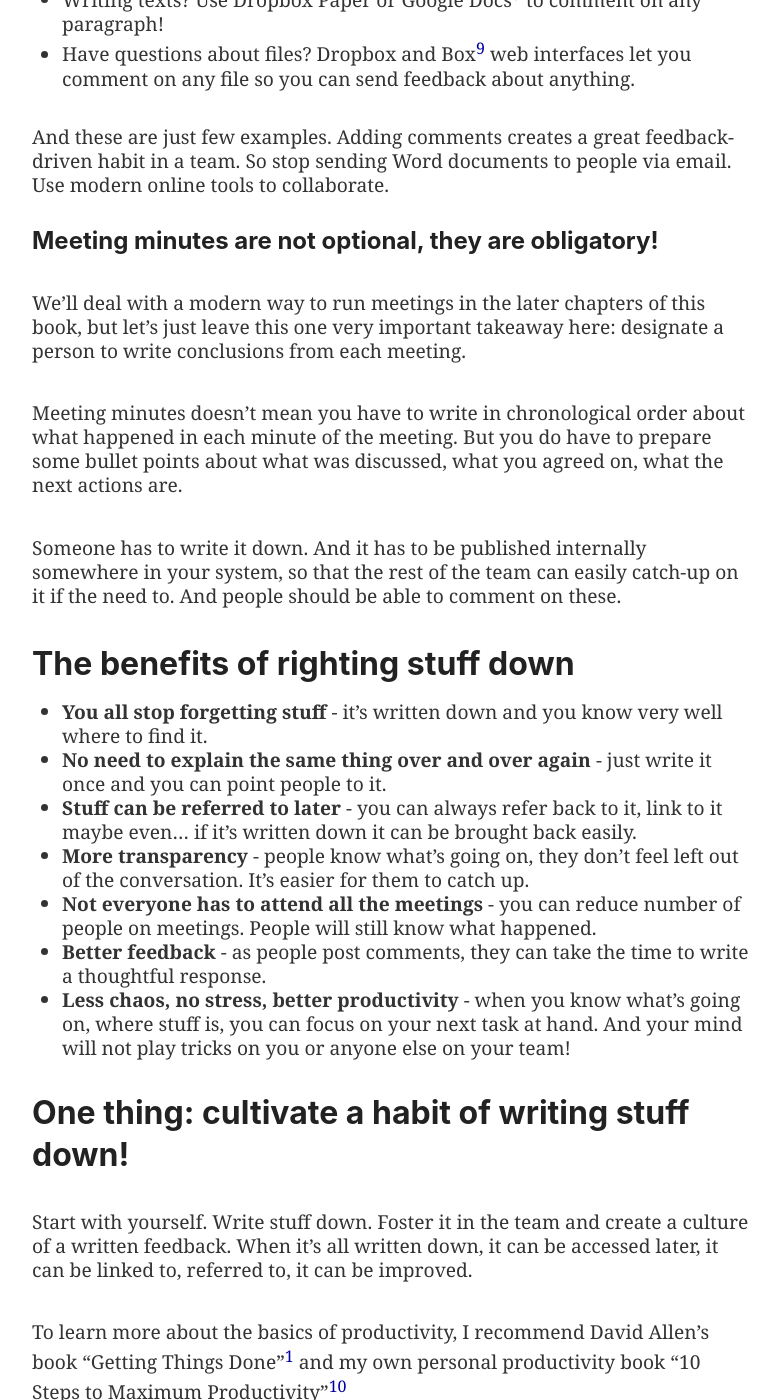
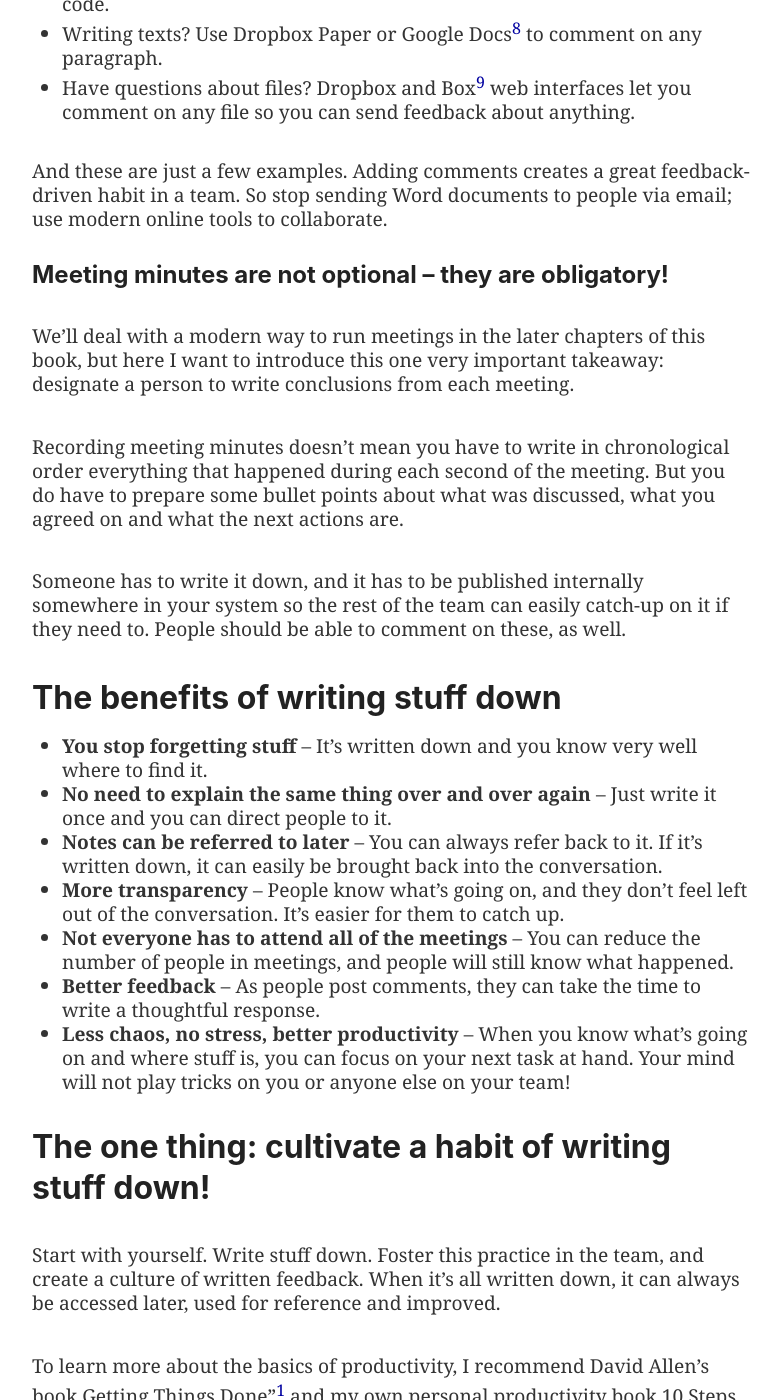
Before and after one commit to Nozbe/NoOffice.org, a Jekyll site: the page built from _book/write.md, in a window 1280 px wide and 1400 px high, scrolled down 4930 px. Shown: the whole window, without its empty margins (248-1027 px from the left). Built offline with Jekyll 4.4.1, drawn with Linux system fonts in a browser that asks for light colours; some of the changed text lies outside the part shown.

Commit message:
proofreading

```diff
--- a/_book/write.md
+++ b/_book/write.md
@@ -1,7 +1,7 @@
 ---
 part: one
 title: Write stuff down
-subtitle: "Create a culture of a written word and don't depend on he-says-she-says"
+subtitle: "Create a culture of taking notes and don't depend on he-said-she-said."
 ---
 
 * TOC
@@ -9,17 +9,17 @@ subtitle: "Create a culture of a written word and don't depend on he-says-she-sa
 
 ## Too much on your mind? It shouldn't be!
 
-We are busy all of the time. When people ask us: "how's everything?", we usually answer:
+We are busy all of the time. When people ask us how everything is going, we usually answer:
 
 > - "I've got so much on my mind!"
 > - "Busy! My plate is full!"
-> - "So much going on, can't juggle it fast enough!"
+> - "So much going on – I can barely juggle it all!"
 
-Yes, I get it. You're busy. We all are. But if you're keeping everything in your head, having too much on your mind and trying to juggle it all - you need to change your habits.
+I get it. You're busy. We all are. But if you’re depending on just your thoughts to keep all of your work organized, then you desperately need to change your habits.
 
-You need to start writing stuff down. And not only you. Your entire team should.
+You need to start writing stuff down. But not just you – your entire team should.
 
-If you and everyone on your team don't want to go crazy or get overworked… you need to change your ways of remembering information or passing it from one person to another.
+If you and everyone on your team don't want to go crazy or get overworked, you need to change your ways of remembering information or passing it on from one person to another.
 
 > Stop relying on talking and remembering.
 
@@ -28,109 +28,107 @@ This is not sustainable and it's not effective.
 ## Write. Stuff. Down.
 
 > “Your mind is for having ideas, not holding them.”
-> David Allen, author of "Getting Things Done"
+> David Allen, author of *Getting Things Done*
 
-When I first read David's book[^1], I remember the most important piece of advice I got was exactly this. Not to keep stuff in my mind. To always write it down in my trusted productivity system. Shortly after reading the book, I created Nozbe[^2] to be able to do exactly that.
+When I first read David's book[^1], the most important piece of advice I gleaned was exactly this. Not to keep stuff in my mind. To always write it down in my trusted productivity system. Shortly after reading the book, I created Nozbe[^2] to be able to do exactly that.
 
-### Why keeping too much stuff on your mind is bad for you?
+### Why is keeping too much stuff on your mind bad for you?
 
-First off, your mind is playing tricks on you. You're in the middle of having a dinner after a good day's work, and suddenly a thought pops up out of nowhere: "I have to remember to send an email to my client about a budget proposal." And you're like: "Why now? Why not tomorrow morning after my 10 am meeting when I'm in front of my computer cranking emails?"
+First off, your mind is playing tricks on you. You're in the middle of having dinner after a good day's work, and suddenly a thought pops up out of nowhere: "I have to remember to send an email to my client about a budget proposal." And you're like: "Why now? Why not tomorrow morning after my 10 am meeting when I'm in front of my computer cranking out emails?"
 
-Because your mind tries to be helpful. It knows you haven't written it down and wants to make sure you remember about it. It has no sense of time and space so it just randomly reminds you about things.
+Because your mind tries to be helpful. It knows you haven't written it down and wants to make sure you remember it. It has no sense of time and space, so it just randomly reminds you about things.
 
-If you had written it down as a task for you for tomorrow and set a due date, you'd have a lovely dinner. Instead, you're worried about remembering to send this damn proposal.
+If you had written it down as a task for tomorrow and set a due date, you'd have a lovely dinner. Instead, you're worried about remembering to send this damn proposal.
 
 > If you have too much on your mind, you’re doing it wrong.
 
-### Where to write stuff down? How to do it?
+### Where do I write stuff down? How do I do it?
 
 As always, it depends. The basic rule is this:
 
-- **Meeting?** If it's a scheduled event, just write it in your calendar directly.
-- **Brilliant thought?** Anywhere you can, but make sure you'll get to it later. Like your digital notepad on your smartphone.
-- **Something to do?** Your digital task management system, any kind of to-do list would be fine here.
-- **Follow up for someone?** Write them a short message directly or short email. Right then.
+- **Meeting?** If it's a scheduled event, just add it in your calendar directly.
+- **Brilliant thought?** Record it anywhere you can, such as a digital notepad, but make sure you'll get to it later.
+- **Something to do?** Add it in your digital task management system – any kind of to-do list would be fine here.
+- **Follow up with someone?** Write them a short message or e-mail directly. Just do it right then and there.
 
-You should have a system and a trusted place for each of these things. You should know where you put them at all times. And you should do that right this moment after things happened.
+You should have a system and a trusted place for each of these things. You should know where you keep track of them at all times. Someone mentioned an event? Put it in your calendar now. Don't rely on you remembering later. Make a habit of writing stuff down the minute things come.
 
-Someone mentioned an event? Put it in your calendar now. Don't rely on you remembering later to put it in. Make a habit of writing stuff down the minute things come.
+It’s never been easier to keep yourself on track, especially with today's smartphones. Adding events to your digital calendar, dictating notes and sending voice messages to people are quick and easy ways to stay organized.
 
-Especially with today's smartphones, adding events to digital calendar, dictating notes, sending voice messages to people, it's all very easy and quick.
+## Create a team culture of writing stuff down
 
-## Create a team culture of writing stuff down!
-
-Now that you've got your habits right, it's time to instill the same *write stuff down* dynamic in your team. Here's how we to start doing it:
+Now that you've acquired some new organizational habits, it's time to instill the same *write stuff down* dynamic in your team. Here's how to start.
 
 ### Just task me with…
 
-You want someone to do something for you, ask them in a written form. Yes, you can first talk to them about it, but even after your initial conversation, make it a habit of creating a task for them in the task or project management software that you use in your team. We call it "task-based communication"[^3].
+Want someone to do something for you? Ask them in written form. Yes, you can first talk to them about it, but even after your initial conversation, make a habit of creating a task for them in the task or project management software that you use in your team. We call this "task-based communication"[^3].
 
-It became a habit in our team. You're like: "can you do this for me? I need this and that…" and the other person would say: "Sure, just task me with that!".
+It quickly became a habit in our team. You simply ask: "Can you do this for me? I need this and that…" And the other person would say: "Sure, just task me with that!"
 
-This way you have to think it through, create a task for this person in appropriate project, maybe even add a comment to explain in detail what you're after… or add some documents as reference material.
+This practice forces  you to think through what you’re asking, create a task for this person within the appropriate project and maybe even add a comment to explain in detail what you need or add documents as reference material.
 
-And that's good. This way there's no ambiguity about what you want, and if there is, they can comment back to you to ask for additional info.
+Implementing this communication method ensures there's no ambiguity about what you want, and if there is, your colleague can comment back to ask for additional info.
 
 ### Use the same place for the same type of info
 
-Be like Marie Kondo[^4]. Use a system for your team's projects and tasks. Have one for internal team documentation. Also one for code if you're doing some software development. These can be different systems or the same system, whatever your team agrees on. The key being, people would know where the stuff is.
+Be like Marie Kondo[^4]. Use a system for your team's projects and tasks. Have one system for internal team documentation, as well as one for code, if you're doing some software development. These can be different systems or the same system, whatever your team agrees on. The key is that people know where to find the information they need.
 
-This way people don't get confused. You can just tell them: "I've written this up on our intranet.", or "There's a task for it in the ACME project". And they won't waste time searching for information they need to move things forward.
+Work will become much more efficient when you have an organized system. You can just tell your colleagues: "I've written this up on our intranet" or "There's a task for it in the ACME project." They won’t need to waste time searching for the information they need to move things forward.
 
-And when you're not around, like on vacation or something, people don't have to bother you with messages. They'll find stuff on their own. Because they know where this or that kind of stuff usually is.
+And when you're not around, whether you’re off or unavailable, people won’t need to bother you with messages. They can find stuff on their own, because they know where the information related to each task is stored.
 
-### Recurring topics or guidelines - write them up and refer people to them!
+### Recurring topics or guidelines – write them up and refer people to them!
 
-How often people want to talk to you about something you've already discussed in the past? If you're like me, far too many times!
+How often do people want to talk to you about something you've already discussed in the past? If you're like me, far too many times!
 
-That's why if there's a recurring issue, just take your time to write it up. With detail, pour all your thoughts and all your previous agreements about it in our place.
+That's why, if there's a recurring issue, it is absolutely worth your time to write it up. In detail, record all of your thoughts, procedures and previous agreements on the subject to keep in one place.
 
-Next time they want to talk to you? Tell them to read it first! Or how we geeks say it: RTFM![^5].
+Next time someone wants to talk to you about the issue, tell them to read your documentation first. Or how we geeks say it: RTFM![^5].
 
-### Internally use an app that let you comment on stuff
+### Use an app internally that lets you comment on work
 
-Written comments are key. Now in 2020, there's no excuse for not using modern apps that let you comment on everything. I've already mentioned that in our internal productivity system "Nozbe Teams"[^6] we add comments to tasks all the time.
+Written comments are key. Now in 2020, there's no excuse for not using modern apps that let you comment on everything. I've already mentioned that in our internal productivity system, Nozbe Teams[^6], we add comments to tasks all the time.
 
-There are apps that let you post comments to everything thus fostering a better written culture in your team.
+There are many apps that let you post comments throughout any type of work, thus fostering a better written culture in your team.
 
-- Writing code? On Github[^7] you can comment in Pull Requests on any line of code.
-- Writing texts? Use Dropbox Paper or Google Docs[^8] to comment on any paragraph!
+- Writing code? On Github[^7], you can comment in Pull Requests on any line of code.
+- Writing texts? Use Dropbox Paper or Google Docs[^8] to comment on any paragraph.
 - Have questions about files? Dropbox and Box[^9] web interfaces let you comment on any file so you can send feedback about anything.
 
-And these are just few examples. Adding comments creates a great feedback-driven habit in a team. So stop sending Word documents to people via email. Use modern online tools to collaborate.
+And these are just a few examples. Adding comments creates a great feedback-driven habit in a team. So stop sending Word documents to people via email; use modern online tools to collaborate.
 
-### Meeting minutes are not optional, they are obligatory!
+### Meeting minutes are not optional – they are obligatory!
 
-We'll deal with a modern way to run meetings in the later chapters of this book, but let's just leave this one very important takeaway here: designate a person to write conclusions from each meeting.
+We'll deal with a modern way to run meetings in the later chapters of this book, but here I want to introduce this one very important takeaway: designate a person to write conclusions from each meeting.
 
-Meeting minutes doesn't mean you have to write in chronological order about what happened in each minute of the meeting. But you do have to prepare some bullet points about what was discussed, what you agreed on, what the next actions are.
+Recording meeting minutes doesn't mean you have to write in chronological order everything that happened during each second of the meeting. But you do have to prepare some bullet points about what was discussed, what you agreed on and what the next actions are.
 
-Someone has to write it down. And it has to be published internally somewhere in your system, so that the rest of the team can easily catch-up on it if the need to. And people should be able to comment on these.
+Someone has to write it down, and it has to be published internally somewhere in your system so the rest of the team can easily catch-up on it if they need to. People should be able to comment on these, as well.
 
-## The benefits of righting stuff down
+## The benefits of writing stuff down
 
-* **You all stop forgetting stuff** - it's written down and you know very well where to find it.
-* **No need to explain the same thing over and over again** - just write it once and you can point people to it.
-* **Stuff can be referred to later** - you can always refer back to it, link to it maybe even… if it's written down it can be brought back easily.
-* **More transparency** - people know what's going on, they don't feel left out of the conversation. It's easier for them to catch up.
-* **Not everyone has to attend all the meetings** - you can reduce number of people on meetings. People will still know what happened.
-* **Better feedback** - as people post comments, they can take the time to write a thoughtful response.
-* **Less chaos, no stress, better productivity** - when you know what's going on, where stuff is, you can focus on your next task at hand. And your mind will not play tricks on you or anyone else on your team!
+* **You stop forgetting stuff** – It's written down and you know very well where to find it.
+* **No need to explain the same thing over and over again** – Just write it once and you can direct people to it.
+* **Notes can be referred to later** – You can always refer back to it. If it's written down, it can easily be brought back into the conversation.
+* **More transparency** – People know what's going on, and they don't feel left out of the conversation. It's easier for them to catch up.
+* **Not everyone has to attend all of the meetings** – You can reduce the number of people in meetings, and people will still know what happened.
+* **Better feedback** – As people post comments, they can take the time to write a thoughtful response.
+* **Less chaos, no stress, better productivity** – When you know what's going on and where stuff is, you can focus on your next task at hand. Your mind will not play tricks on you or anyone else on your team!
 
-## One thing: cultivate a habit of writing stuff down!
+## The one thing: cultivate a habit of writing stuff down!
 
-Start with yourself. Write stuff down. Foster it in the team and create a culture of a written feedback. When it’s all written down, it can be accessed later, it can be linked to, referred to, it can be improved.
+Start with yourself. Write stuff down. Foster this practice in the team, and create a culture of written feedback. When it’s all written down, it can always be accessed later, used for reference and  improved.
 
-To learn more about the basics of productivity, I recommend David Allen's book "Getting Things Done"[^1] and my own personal productivity book "10 Steps to Maximum Productivity"[^10]
+To learn more about the basics of productivity, I recommend David Allen's book Getting Things Done"[^1] and my own personal productivity book 10 Steps to Maximum Productivity[^10].
 
 
-[^1]: ["Getting Things Done. The Art of Stress-free Productivity"](https://gettingthingsdone.com) by [David Allen](https://sliwinski.com/david-allen-on-getting-things-done-in-2011-in/)
-[^2]: [This interview with me from 2013](https://sliwinski.com/interview/) explains very well the beginnings of founding [Nozbe](https://nozbe.com/)
-[^3]: [Here's our concept of task-based communication](https://nozbe.com/blog/task-based-communication/) and here's how [I explain it on video](https://nozbe.com/blog/michaels-team-productivity-task-based-communication-video/)
-[^4]: Marie Kondo is the author of international best-seller: [The Life-Changing Magic of Tidying Up](https://sliwinski.com/kondo/)
+[^1]: [Getting Things Done: The Art of Stress-Free Productivity](https://gettingthingsdone.com) by [David Allen](https://sliwinski.com/david-allen-on-getting-things-done-in-2011-in/).
+[^2]: [This interview with me from 2013](https://sliwinski.com/interview/) explains very well the beginnings of founding [Nozbe](https://nozbe.com/).
+[^3]: [Here's our concept of task-based communication](https://nozbe.com/blog/task-based-communication/) and here's how [I explain it on video](https://nozbe.com/blog/michaels-team-productivity-task-based-communication-video/).
+[^4]: Marie Kondo is the author of the international best-seller [The Life-Changing Magic of Tidying Up](https://sliwinski.com/kondo/).
 [^5]: RTFM stands for "Read The F**king Manual!"
-[^6]: Shameless self-promo, but ["Nozbe Teams" is the app I founded and we (and many teams) use all the time for internal communication](https://nozbe.com/)
-[^7]: [GitHub](https://github.com) - I also wrote how it [can be used by non-programmers for any kind of writing](https://nooffice.org/why-in-any-company-you-should-be-using-version-control-for-anything-how-we-use-github-not-only-bc2554308455/)
-[^8]: Great apps for collaborative writing: [Dropbox Paper](https://www.dropbox.com/paper) and [Google Docs](https://www.google.com/docs/about/)
-[^9]: Apps for storing files in the cloud: [Dropbox](https://Dropbox.com) which is more consumer-focused and [Box](https://box.com) which is more towards the enterprise.
-[^10]: My own take on personal productivity: [10 Steps to Ultimate Productivity](https://productivitycourse.com)
+[^6]: Shameless self-promo, but [Nozbe Teams is the app I founded, and we (and many other teams) use it all the time for internal communication](https://nozbe.com/).
+[^7]: [GitHub](https://github.com) – I also wrote about how it [can be used by non-programmers for any kind of writing](https://nooffice.org/why-in-any-company-you-should-be-using-version-control-for-anything-how-we-use-github-not-only-bc2554308455/).
+[^8]: Great apps for collaborative writing: [Dropbox Paper](https://www.dropbox.com/paper) and [Google Docs](https://www.google.com/docs/about/).
+[^9]: Apps for storing files in the cloud: [Dropbox](https://Dropbox.com), which is more consumer-focused, and [Box](https://box.com), which is geared more towards the enterprise.
+[^10]: My own take on personal productivity: [10 Steps to Ultimate Productivity](https://productivitycourse.com).
```
